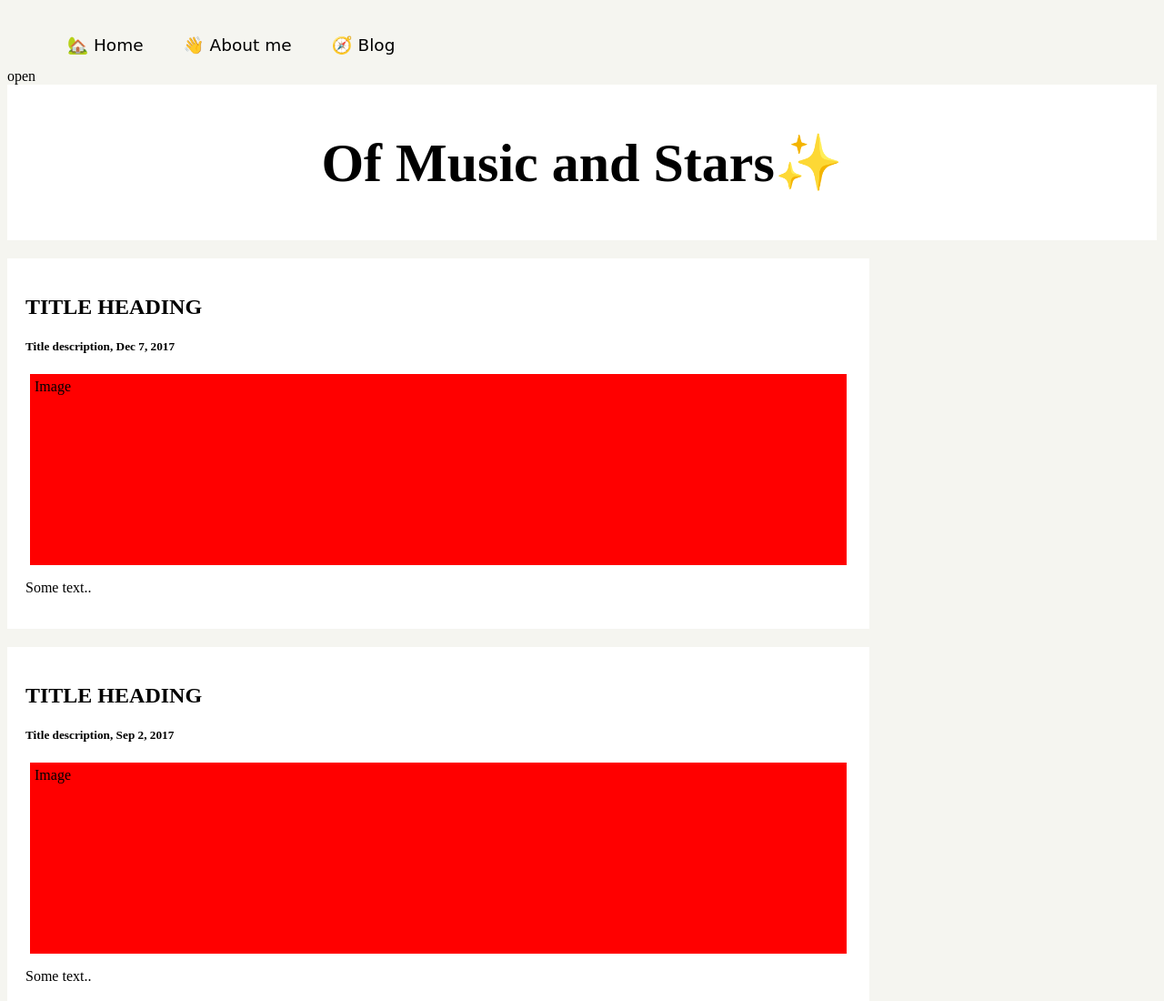
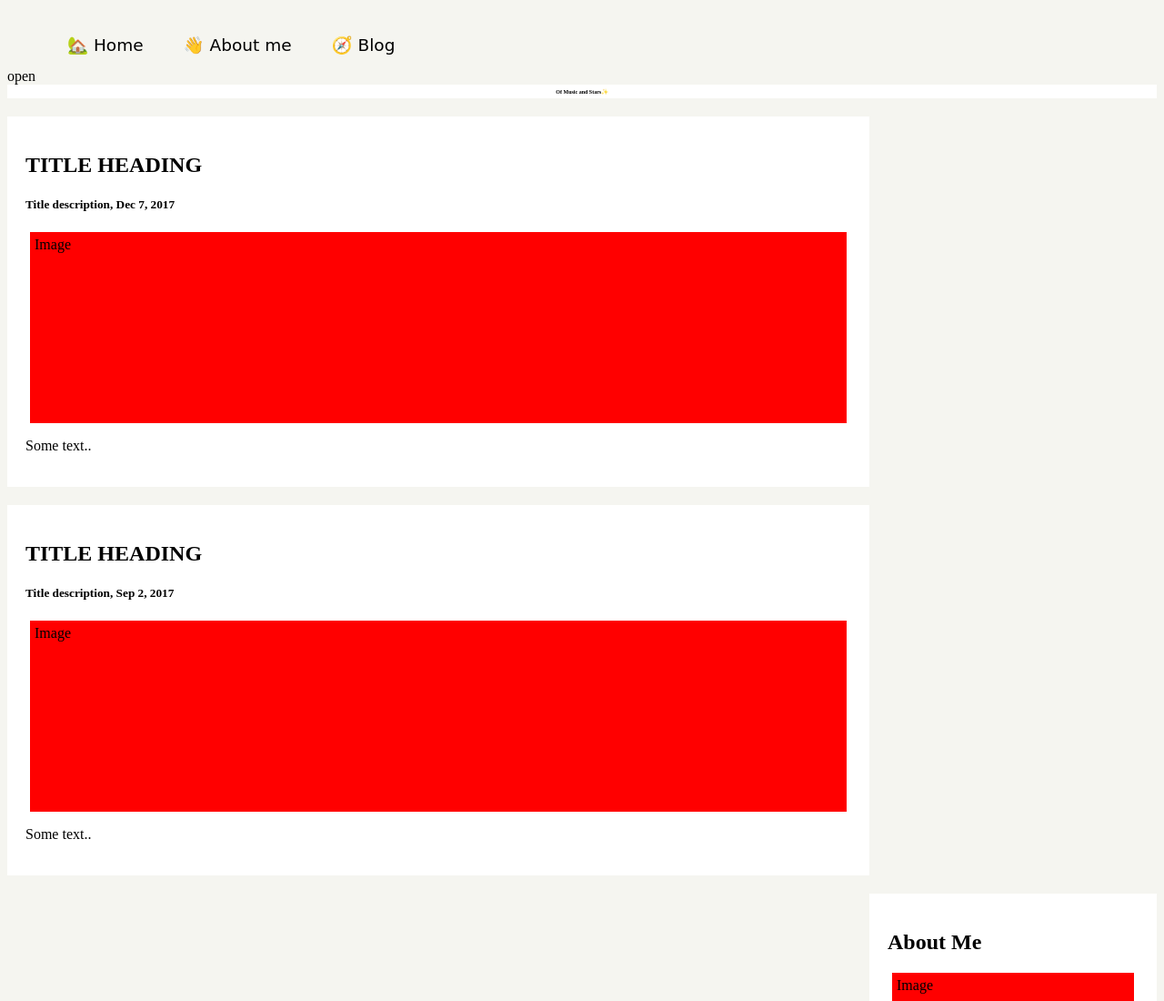
Before and after one commit to yassenshopov/bozhenastella.com, a plain HTML site: page blog/index.html in a window 1280 px wide. Shown: the top 1100 px of the page at 91% size. Drawn offline with Linux system fonts and the light colour scheme; files whose address does not match are found by name; a web font is replaced by a local one.

Commit message:
Update Blog_CSS.css

```diff
--- a/blog/Blog_CSS.css
+++ b/blog/Blog_CSS.css
@@ -67,7 +67,7 @@
 /* Header/Blog Title */
 .header_sub {
   font-family: Quando, medium;
-  font-size: 40px;
+  font-size: 20%;
   text-align: center;
   background: white;
 }
```
